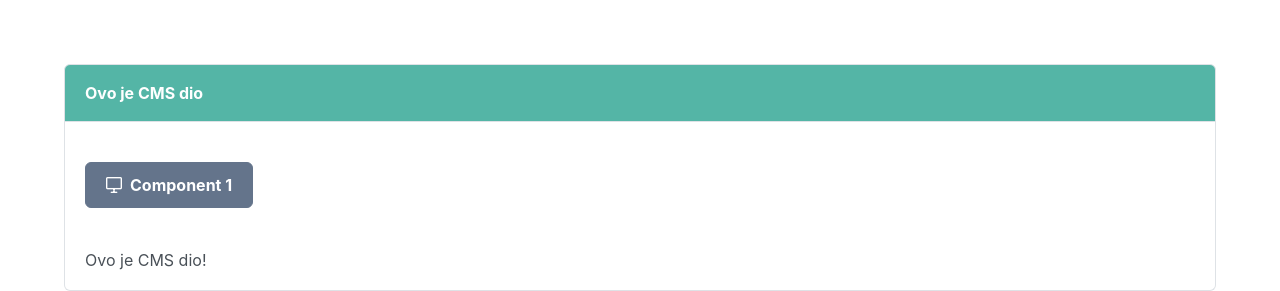
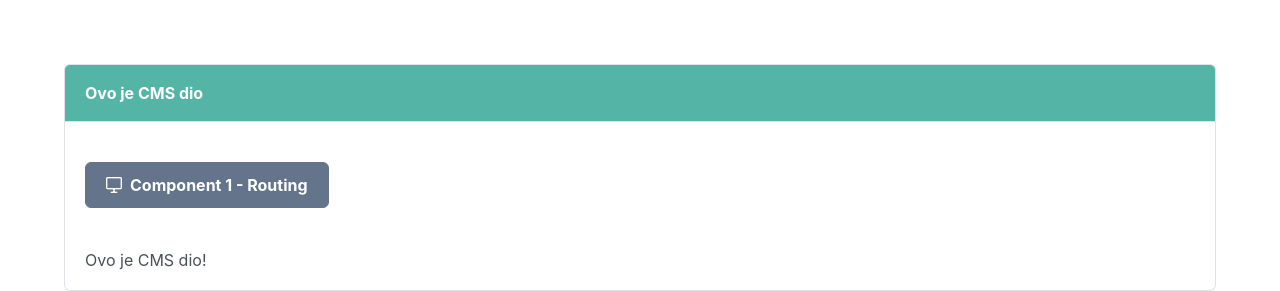
Before and after one commit to FilipPandi/microfrontends-child-2-app, a React (Create React App) app: page / in a window 1280 px wide. Shown: the top 291 px of the page. Built offline with nearby package versions, Linux system fonts and the light colour scheme; grey boxes are pictures that could not be loaded.

Commit message:
Add explanation.

```diff
--- a/src/App.js
+++ b/src/App.js
@@ -15,7 +15,7 @@ function App() {
       <div style={{margin: '5%'}}>
         <Panel header="Ovo je CMS dio" className="custom-panel">
 
-            <h2><Link className={"link"} to="/com1"><Button severity="secondary" icon="pi pi-desktop" label={"Component 1"}/></Link></h2>
+            <h2><Link className={"link"} to="/com1"><Button severity="secondary" icon="pi pi-desktop" label={"Component 1 - Routing"}/></Link></h2>
             <div style={{paddingTop: "2%"}}></div>
 
           Ovo je CMS dio!
```
